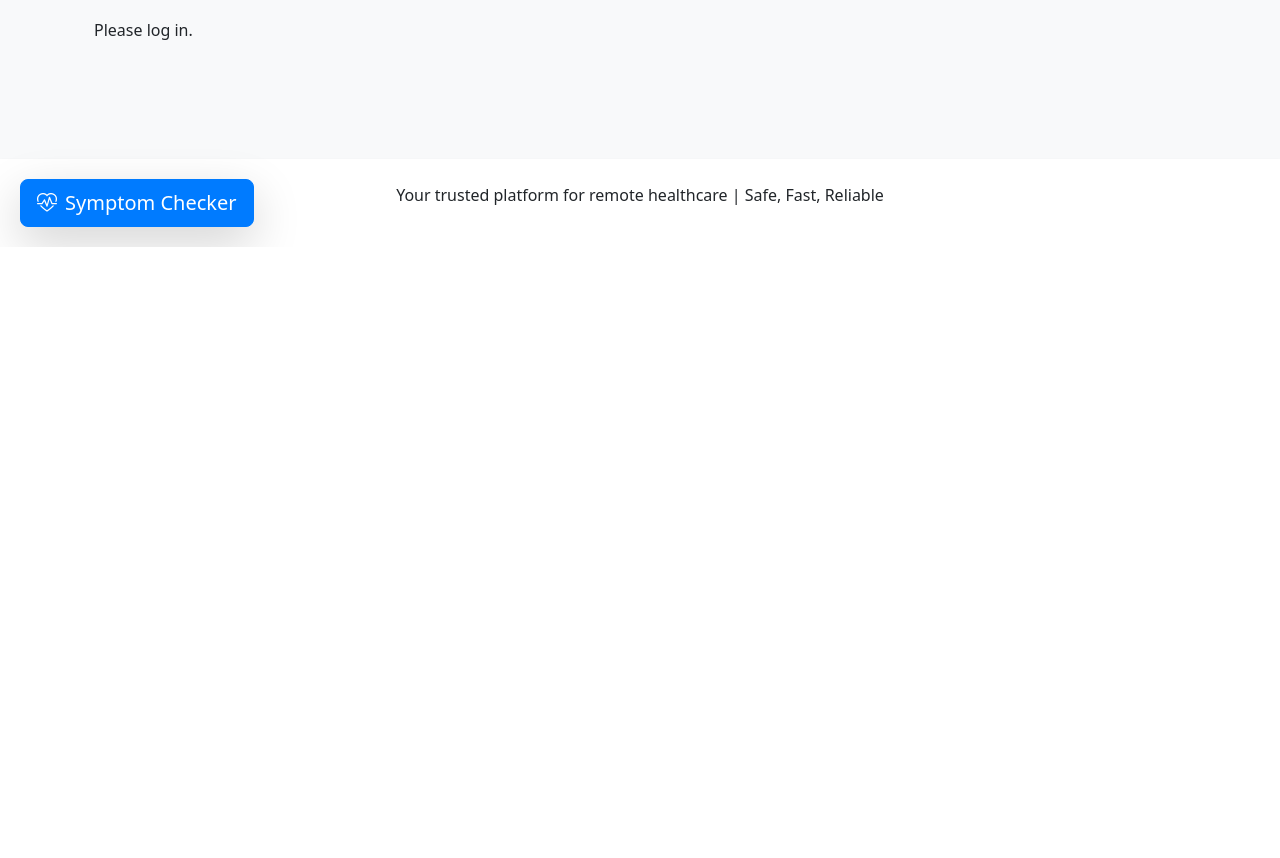
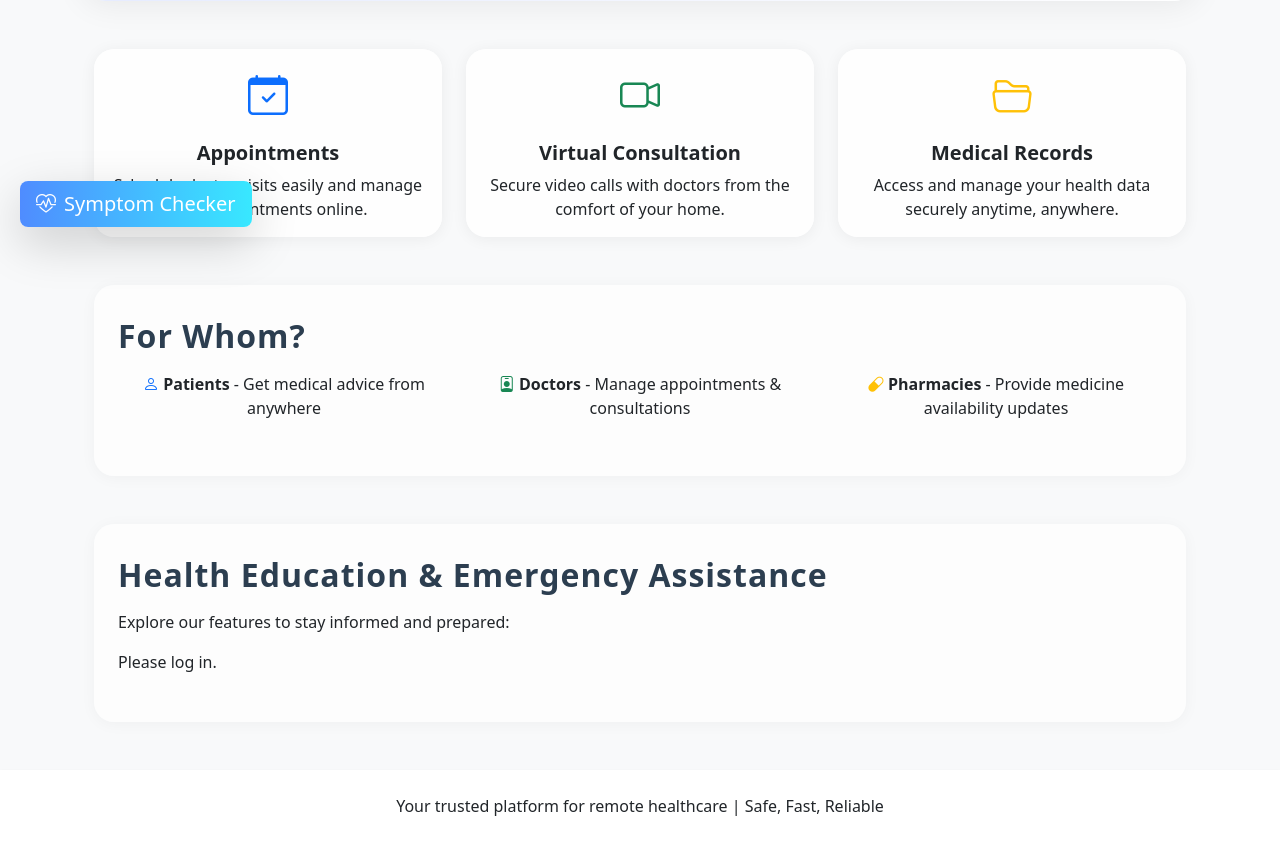
Before and after one commit to monkey-d-siyam/MediConnect, a Flask app: page / in a window 1280 px wide. Shown: the part 553-1411 px from the top of the page. Before the commit the page ends 800 px from the top, so only its background shows below. Run offline with Flask 2, Linux system fonts and the light colour scheme; some libraries are stand-ins or nearby versions.

Commit message:
New Design

```diff
--- a/core/templates/core/home.html
+++ b/core/templates/core/home.html
@@ -1,35 +1,128 @@
 {% extends "layout.html" %}
 {% block content %}
+<style>
+    .hero-bg {
+        background: linear-gradient(120deg, #e0e7ff 0%, #fff 100%);
+        border-radius: 1.5rem;
+        box-shadow: 0 4px 32px rgba(0,0,0,0.07);
+        padding: 3rem 2rem 2rem 2rem;
+        margin-bottom: 3rem;
+    }
+    .glass-card {
+        background: rgba(255,255,255,0.8);
+        border-radius: 1.25rem;
+        box-shadow: 0 2px 16px rgba(0,0,0,0.06);
+        backdrop-filter: blur(2px);
+        transition: transform 0.2s, box-shadow 0.2s;
+    }
+    .glass-card:hover {
+        transform: translateY(-6px) scale(1.03);
+        box-shadow: 0 8px 32px rgba(0,0,0,0.12);
+    }
+    .feature-icon {
+        font-size: 2.5rem;
+        margin-bottom: 0.5rem;
+        display: inline-block;
+    }
+    .btn-gradient {
+        background: linear-gradient(90deg, #4f8cff 0%, #38e8ff 100%);
+        color: #fff !important;
+        border: none;
+        box-shadow: 0 2px 8px rgba(79,140,255,0.15);
+        transition: background 0.2s, box-shadow 0.2s;
+    }
+    .btn-gradient:hover {
+        background: linear-gradient(90deg, #38e8ff 0%, #4f8cff 100%);
+        box-shadow: 0 4px 16px rgba(56,232,255,0.18);
+        color: #fff !important;
+    }
+    .section-title {
+        letter-spacing: 1px;
+        font-weight: 700;
+        color: #2c3e50;
+    }
+    .glass-section {
+        background: rgba(255,255,255,0.7);
+        border-radius: 1.25rem;
+        box-shadow: 0 2px 16px rgba(0,0,0,0.04);
+        padding: 2rem 1.5rem;
+        margin-bottom: 2rem;
+    }
+</style>
 <div class="container my-5">
-    <div class="row">
-        <!-- Left Section -->
-        <div class="col-md-6">
-            <h2 class="fw-bold">How MediConnect Helps You!!!!!</h2>
-            <p><strong>Appointments</strong> - Schedule doctor visits easily</p>
-            <p><strong>Virtual Consultation</strong> - Secure video calls with doctors</p>
-            <p><strong>Medical Records</strong> - Access and manage your health data</p>
-
-            <h2 class="fw-bold">For Whom?</h2>
-            <p><strong>Patients</strong> - Get medical advice from anywhere</p>
-            <p><strong>Doctors</strong> - Manage appointments & consultations</p>
-            <p><strong>Pharmacies</strong> - Provide medicine availability updates</p>
+    <!-- Hero Section -->
+    <div class="hero-bg row align-items-center mb-5">
+        <div class="col-md-7">
+            <h1 class="display-4 fw-bold mb-3" style="color:#1a237e;">
+                Welcome to <span class="text-primary">MediConnect</span>
+            </h1>
+            <p class="lead mb-4" style="color:#374151;">
+                Your trusted platform for remote healthcare, connecting patients, doctors, and pharmacies with ease.
+            </p>
+            <div class="mb-4">
+                <a href="/pharmacy/search_pharmacy" class="btn btn-gradient btn-lg me-2 mb-2 shadow"><i class="bi bi-capsule"></i> Find Pharmacy</a>
+                <a href="/hospitals/search_hospital" class="btn btn-warning btn-lg me-2 mb-2 shadow"><i class="bi bi-hospital"></i> Find Hospital</a>
+                <a href="/doctors" class="btn btn-info btn-lg mb-2 shadow"><i class="bi bi-person-badge"></i> Doctor Network</a>
+            </div>
+        </div>
+        <div class="col-md-5 text-center">
+            <img src="https://images.unsplash.com/photo-1506784365847-bbad939e9335?auto=format&fit=crop&w=600&q=80"
+            alt="Connecting People"
+            class="img-fluid rounded shadow"
+            style="max-height: 320px; border: 6px solid #fff;">
+        </div>
     </div>
 
-        <!-- Right Section -->
-        <div class="col-md-6">
-            <h2 class="fw-bold">Why Choose MediConnect?</h2>
-            <p>✔ Connect with doctors remotely</p>
-            <p>✔ Find the nearest pharmacies</p>
-            <p>✔ Get health updates and emergency assistance</p>
+    <!-- Features Section -->
+    <div class="row g-4 mb-5">
+        <div class="col-md-4">
+            <div class="glass-card card h-100 border-0">
+                <div class="card-body text-center">
+                    <div class="feature-icon text-primary"><i class="bi bi-calendar-check"></i></div>
+                    <h5 class="card-title fw-bold mt-2">Appointments</h5>
+                    <p class="card-text">Schedule doctor visits easily and manage your appointments online.</p>
+                </div>
+            </div>
+        </div>
+        <div class="col-md-4">
+            <div class="glass-card card h-100 border-0">
+                <div class="card-body text-center">
+                    <div class="feature-icon text-success"><i class="bi bi-camera-video"></i></div>
+                    <h5 class="card-title fw-bold mt-2">Virtual Consultation</h5>
+                    <p class="card-text">Secure video calls with doctors from the comfort of your home.</p>
+                </div>
+            </div>
+        </div>
+        <div class="col-md-4">
+            <div class="glass-card card h-100 border-0">
+                <div class="card-body text-center">
+                    <div class="feature-icon text-warning"><i class="bi bi-folder2-open"></i></div>
+                    <h5 class="card-title fw-bold mt-2">Medical Records</h5>
+                    <p class="card-text">Access and manage your health data securely anytime, anywhere.</p>
+                </div>
+            </div>
+        </div>
+    </div>
 
-            <!-- Add a Search Pharmacies Button -->
-            <a href="/pharmacy/search_pharmacy" class="btn btn-outline-success m-1">🔍 Pharmacy</a>
-            <!-- Add a Search Hospitals Button -->
-            <a href="/hospitals/search_hospital" class="btn btn-outline-warning m-1">🏥 Hospital</a>
-            <a href="/doctors" class="btn btn-outline-info m-1">👨‍⚕️ Doctor Network</a>
+    <!-- For Whom Section -->
+    <div class="glass-section mb-5">
+        <h2 class="section-title mb-3">For Whom?</h2>
+        <div class="row text-center">
+            <div class="col-md-4 mb-2">
+                <p><i class="bi bi-person text-primary"></i> <strong>Patients</strong> - Get medical advice from anywhere</p>
             </div>
-        <div class="mt-5">
-            <h2 class="fw-bold">Health Education & Emergency Assistance</h2>
+            <div class="col-md-4 mb-2">
+                <p><i class="bi bi-person-badge text-success"></i> <strong>Doctors</strong> - Manage appointments & consultations</p>
+            </div>
+            <div class="col-md-4 mb-2">
+                <p><i class="bi bi-capsule text-warning"></i> <strong>Pharmacies</strong> - Provide medicine availability updates</p>
+            </div>
+        </div>
+    </div>
+
+    <!-- Health Education & Emergency Assistance -->
+    <div class="glass-section mb-5">
+        <h2 class="section-title mb-3">Health Education & Emergency Assistance</h2>
         <p>Explore our features to stay informed and prepared:</p>
         {% if user %}
             <p>Welcome, {{ user.name }}!</p>
@@ -38,11 +131,10 @@
         {% endif %}
     </div>
 </div>
-</div>
 
 <!-- Symptom Checker Button in the Bottom Left Corner -->
-<div style="position: fixed; bottom: 20px; left: 20px;">
-    <a href="{{ url_for('education.symptom_checker') }}" class="btn btn-lg btn-primary shadow-lg d-flex align-items-center">
+<div style="position: fixed; bottom: 20px; left: 20px; z-index: 999;">
+    <a href="{{ url_for('education.symptom_checker') }}" class="btn btn-lg btn-gradient shadow-lg d-flex align-items-center">
         <i class="bi bi-heart-pulse me-2"></i> Symptom Checker
     </a>
 </div>
```
Lines whose indentation alone changed are shown as unchanged.
